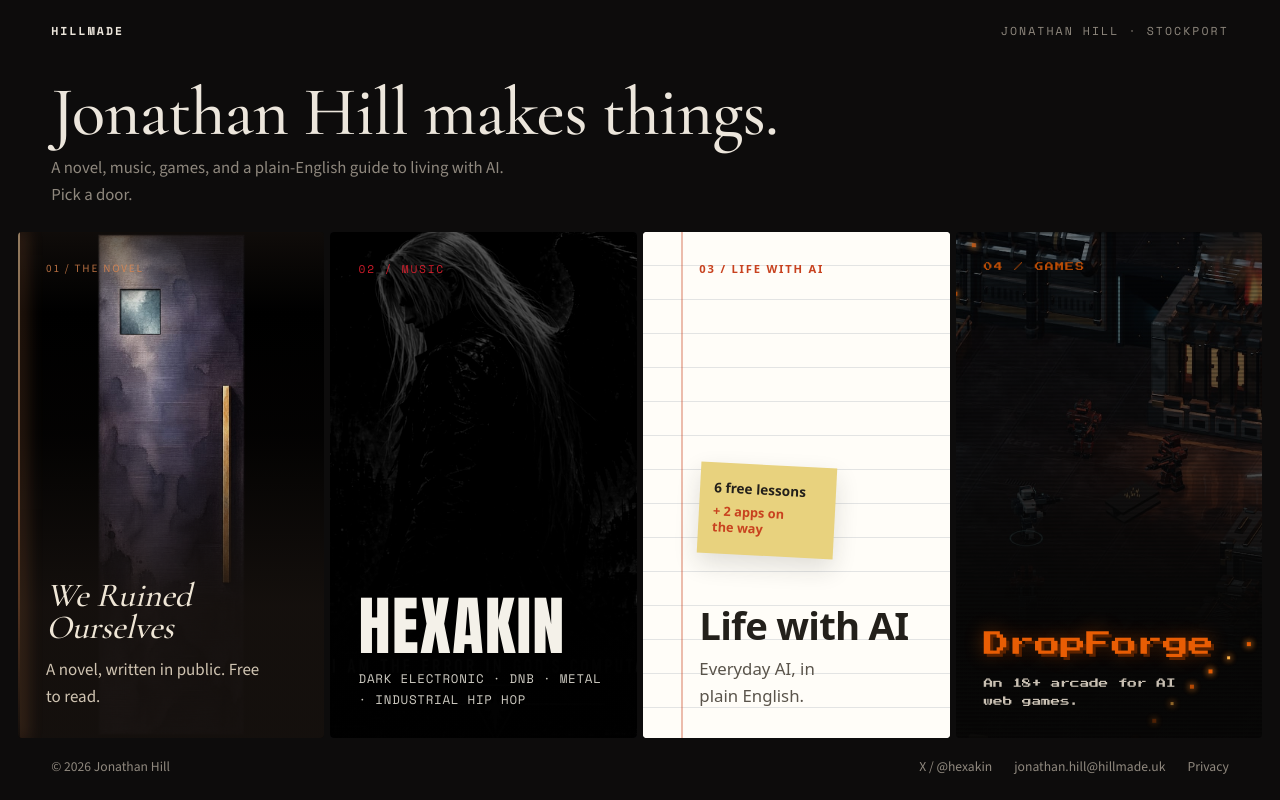
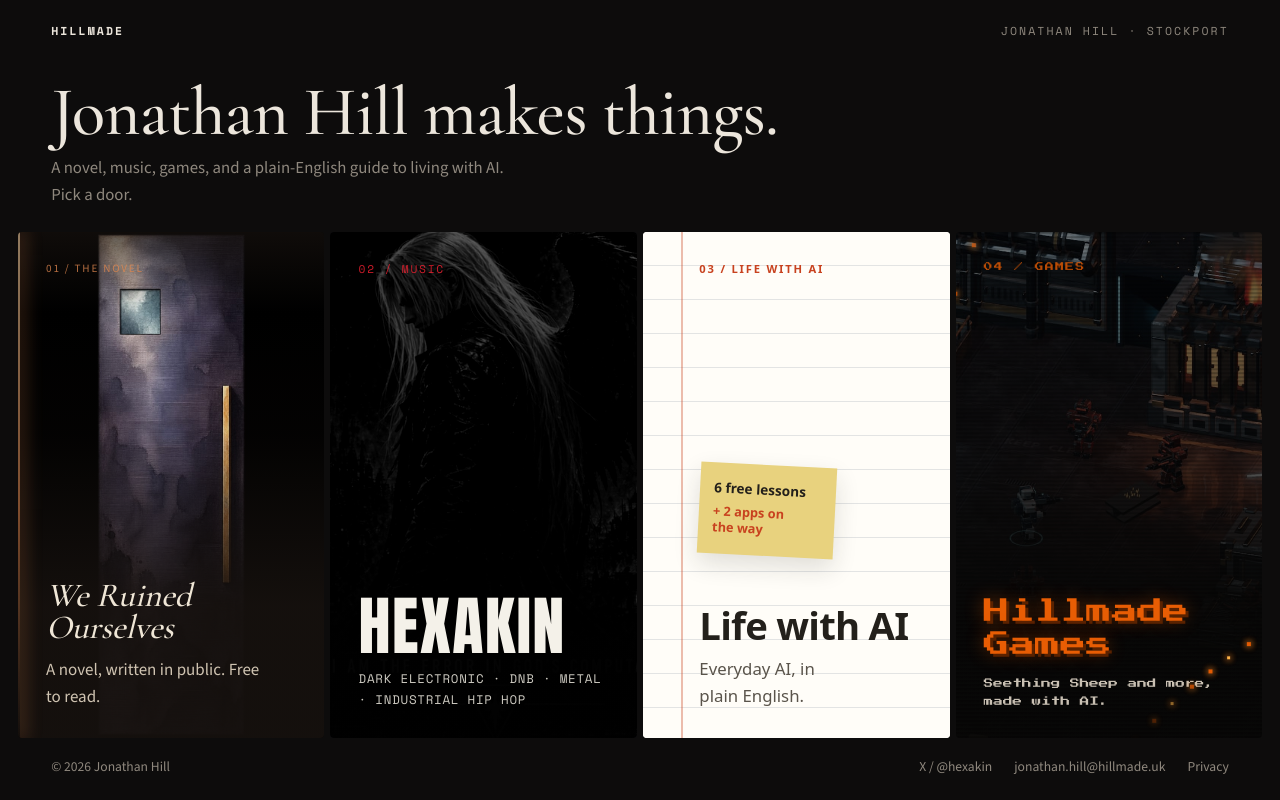
Before and after one commit to Hexakin/hillmade-uk, a Next.js app: page / in a window 1280 px wide. Built offline with nearby package versions, Linux system fonts and the light colour scheme; a web font is replaced by a local one.

Commit message:
Games door: link to games.hillmade.uk, Hillmade Games and Seething Sheep (AI DRAFT wording)
Co-Authored-By: Claude Sonnet 5.5 <noreply@anthropic.com>

```diff
--- a/app/page.tsx
+++ b/app/page.tsx
@@ -36,7 +36,7 @@ const pixel = Press_Start_2P({
 });
 
 const description =
-  "Jonathan Hill makes things: a novel written in public, genre-fused music as Hexakin, a plain-English guide to living with AI, and games at DropForge.";
+  "Jonathan Hill makes things: a novel written in public, genre-fused music as Hexakin, a plain-English guide to living with AI, and games at Hillmade Games.";
 
 export function generateMetadata() {
   return {
@@ -206,19 +206,20 @@ export default function Hub() {
             <div className="door-body">
               <p className="door-index">04 / Games</p>
               <h2 className="door-title">
-                <a href="https://dropforge.ai" className="door-link">
-                  DropForge
+                {/* AI DRAFT (Claude), 15 Oct 2026: door text updated for the Hillmade Games launch; Jonathan to approve the wording. */}
+                <a href="https://games.hillmade.uk" className="door-link">
+                  Hillmade Games
                 </a>
               </h2>
-              <p className="door-tag">An 18+ arcade for AI web games.</p>
+              <p className="door-tag">Seething Sheep and more, made with AI.</p>
               <div className="door-reveal">
                 <div>
                   <div className="door-taste forge-cab">
                     <p className="forge-now">Now showing</p>
-                    <p className="forge-game">CINDER</p>
+                    <p className="forge-game">SEETHING SHEEP</p>
                     <p className="forge-blurb">
-                      Hold the factory floor. Dodge falling wreckage and fight
-                      an endless stream of hostiles.
+                      Catapult furious sheep at the wolves’ forts and win back
+                      the meadow. Free in your browser.
                     </p>
                     <p className="forge-start" aria-hidden="true">
                       Press start
@@ -226,13 +227,13 @@ export default function Hub() {
                   </div>
                   <p className="door-actions">
                     <span className="door-go">
-                      Enter the arcade <span aria-hidden="true">→</span>
+                      Visit Hillmade Games <span aria-hidden="true">→</span>
                     </span>
                     <a
                       className="door-aside"
-                      href="https://dropforge.ai/games/cinder/"
+                      href="https://games.hillmade.uk/games/seething-sheep/"
                     >
-                      Play Cinder
+                      Play Seething Sheep
                     </a>
                   </p>
                 </div>
@@ -264,7 +265,7 @@ export default function Hub() {
               xProfile,
               "https://hexakin.com",
               "https://lifewithai.co.uk",
-              "https://dropforge.ai",
+              "https://games.hillmade.uk",
             ],
           }),
         }}
```
